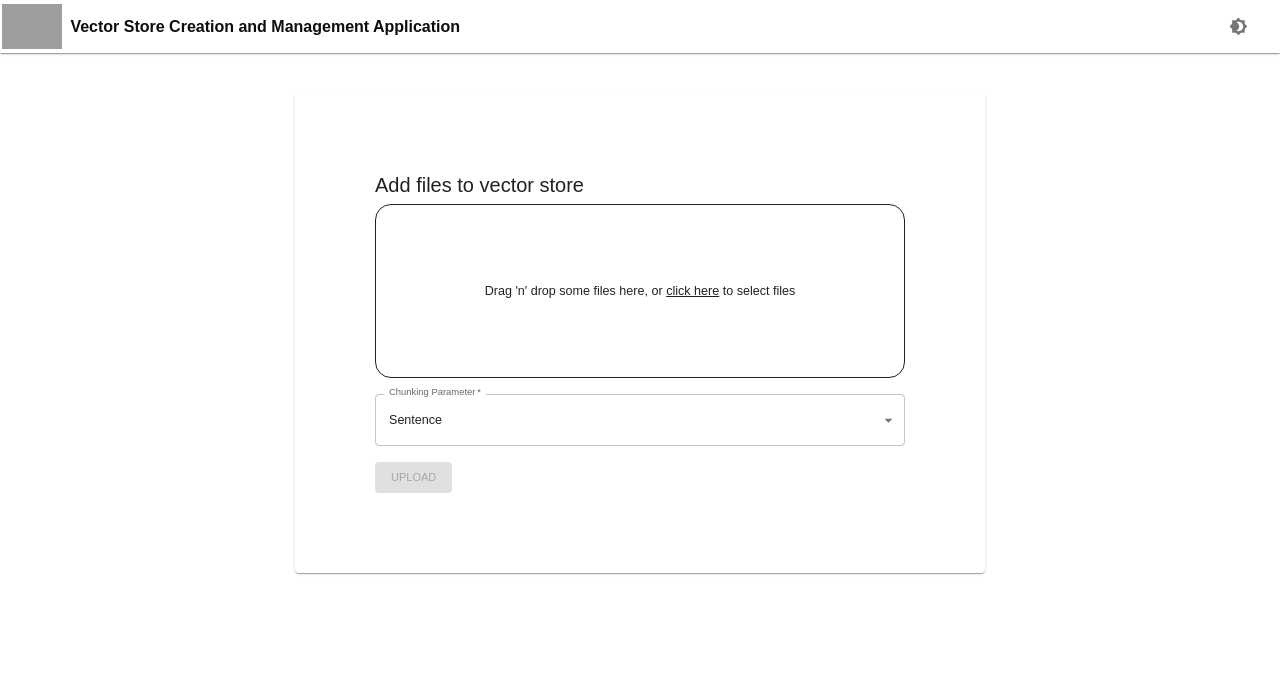
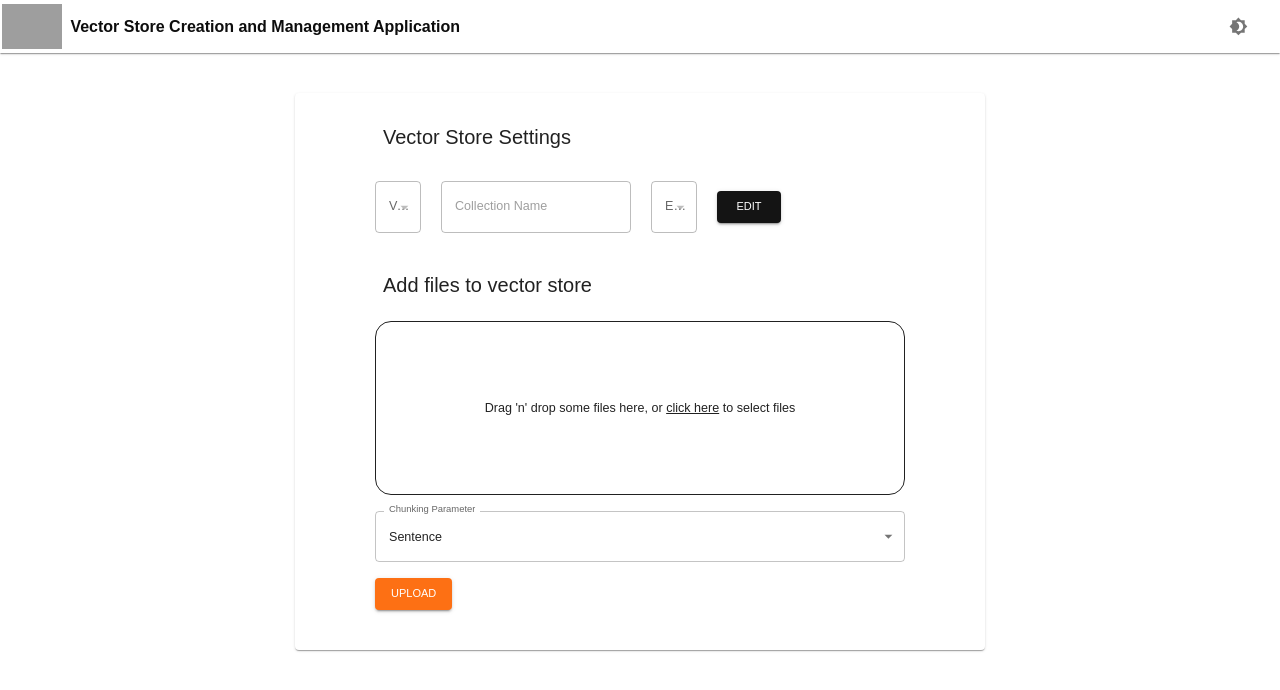
Before and after one commit to lckariyawasam/vector-store-management-app, a React (Create React App) app: page /dashboard in a window 1280 px wide. Shown: the top 690 px of the page. Built offline with nearby package versions, Linux system fonts and the light colour scheme; grey boxes are pictures that could not be loaded.

Commit message:
Add component to show vector store details on upload page

```diff
--- a/src/pages/NewDashboard/index.jsx
+++ b/src/pages/NewDashboard/index.jsx
@@ -1,9 +1,11 @@
-import React, { useState, useCallback, useContext } from 'react';
+import React, { useState, useCallback, useContext, useEffect } from 'react';
+import './styles.css'
 import { useDropzone } from 'react-dropzone';
 import { AppContext } from '../../context/AppContext';
-import { Button, Typography, Paper, Box, Select, MenuItem, FormControl, InputLabel } from '@mui/material';
+import { Button, Typography, Paper, Box, Select, MenuItem, FormControl, InputLabel, Grid, TextField } from '@mui/material';
+import { useNavigate } from 'react-router-dom';
 
-const BACKEND_URL = "http://localhost:8290/upload";
+const BACKEND_URL = "http://localhost:5000/upload";
 
 function NewDashboard() {
   const {
@@ -19,12 +21,15 @@ function NewDashboard() {
   const [uploadMessage, setUploadMessage] = useState('');
   const [chunkingParameter, setChunkingParameter] = useState('sentence');
 
-  const [isNextButtonDisabled, setIsNextButtonDisabled] = useState(true);
-  const [showRequiredIndicators, setShowRequiredIndicators] = useState(false);
+  const navigate = useNavigate();
 
   const onDrop = useCallback((acceptedFiles) => {
     setSelectedFile(acceptedFiles[0]);
   }, []);
+
+  useEffect(() => {
+    selectedFile && setUploadMessage("")
+  }, [selectedFile])
 
   const { getRootProps, getInputProps, isDragActive } = useDropzone({ onDrop });
 
@@ -75,13 +80,69 @@ function NewDashboard() {
   };
 
   return (
-    <Box m={5}>
+    <>
+    <Box mt={5}>
         <Paper>
-            <Box p={10}>
-                <Typography variant="h4" gutterBottom>
+            <Box px={10} pt={3} sx={{display: "flex", flexDirection: "column", justifyItems: "center"}}>
+                <Typography m={1} variant="h4" gutterBottom>
+                    Vector Store Settings
+                </Typography>
+                <Box mt={3} sx={{ display: "flex", flexDirection: "row", alignItems: "center", gap: "20px"}}>
+                    <Grid xs={12}>
+                        <FormControl fullWidth>
+                            <InputLabel id="selected-provider-label">Vector Database Provider</InputLabel>
+                            <Select
+                            value={selectedProvider}
+                            disabled
+                            label="Vector Database Provider"
+                            labelId="selected-provider-label"
+
+                            >
+                            <MenuItem value="PineconeDB">Pinecone DB</MenuItem>
+                            <MenuItem value="ChromaDB">Chroma</MenuItem>
+                            <MenuItem value="Weviate">Weviate</MenuItem>
+                            </Select>
+                        </FormControl>
+                    </Grid>
+                    <Grid item xs={12}>
+                    <TextField
+                        label="Collection Name"
+                        value={collectionName}
+                        disabled
+                        fullWidth
+                    />
+                    </Grid>
+                    <Grid item xs={12}>
+                    <FormControl fullWidth>
+                        <InputLabel id="embedding-model-label">Embedding Model</InputLabel>
+                        <Select
+                        value={embeddingModel}
+                        disabled
+                        labelId='embedding-model-label'
+                        label='Embedding Model'
+                        >
+                        <MenuItem value="SENTENCE_TRANSFORM">Sentence Transform</MenuItem>
+                        <MenuItem value="OPENAI">OpenAI</MenuItem>
+                        <MenuItem value="MODEL2">Azure OpenAI</MenuItem>
+                        </Select>
+                    </FormControl>
+                    </Grid>
+                    <Grid item xs={12}>
+                    <Button
+                        variant="contained"
+                        color="secondary"
+                        onClick={() => {navigate("/")}}
+                    >
+                        Edit
+                    </Button>
+                    </Grid>
+                </Box>
+    </Box>
+            <Box px={10} py={5}>
+                <Typography mx={1} mb={3} variant="h4" gutterBottom>
                 Add files to vector store
                 </Typography>
-                <Box {...getRootProps()} border={1} borderRadius={4} mb={2} p={8} textAlign="center" minWidth="400px">
+                <Box {...getRootProps()} className={`dropzone ${isDragActive || selectedFile ? 'active' : ''}`} border={1} borderRadius={4} mb={2} p={8} textAlign="center" minWidth="400px">
                 <input {...getInputProps()} />
                 <Typography variant="body1">
                 {!selectedFile ? isDragActive ? (
@@ -94,7 +155,7 @@ function NewDashboard() {
                 )}
                 </Typography>
                 </Box>
-                <FormControl fullWidth required error={showRequiredIndicators && !chunkingParameter}>
+                <FormControl fullWidth >
                     <InputLabel id="selected-provider-label">Chunking Parameter</InputLabel>
                     <Select
                     value={chunkingParameter}
@@ -112,19 +173,19 @@ function NewDashboard() {
                     variant="contained"
                     color="primary"
                     onClick={handleSubmit}
-                    disabled={!selectedFile}
                     >
                     Upload
                     </Button>
                 </Box>
                 {uploadStatus && (
-                <Typography variant="body1" color={uploadStatus === 'success' ? 'green' : 'red'}>
+                <Typography variant="body1" mt={1} color={uploadStatus === 'success' ? 'green' : 'red'}>
                     {uploadMessage}
                 </Typography>
                 )}
             </Box>
         </Paper>
     </Box>
+    </>
 
   );
 }
--- /dev/null
+++ b/src/pages/NewDashboard/styles.css
@@ -0,0 +1,3 @@
+.dropzone.active {
+    border: 2px solid #FD7014;
+}
```
